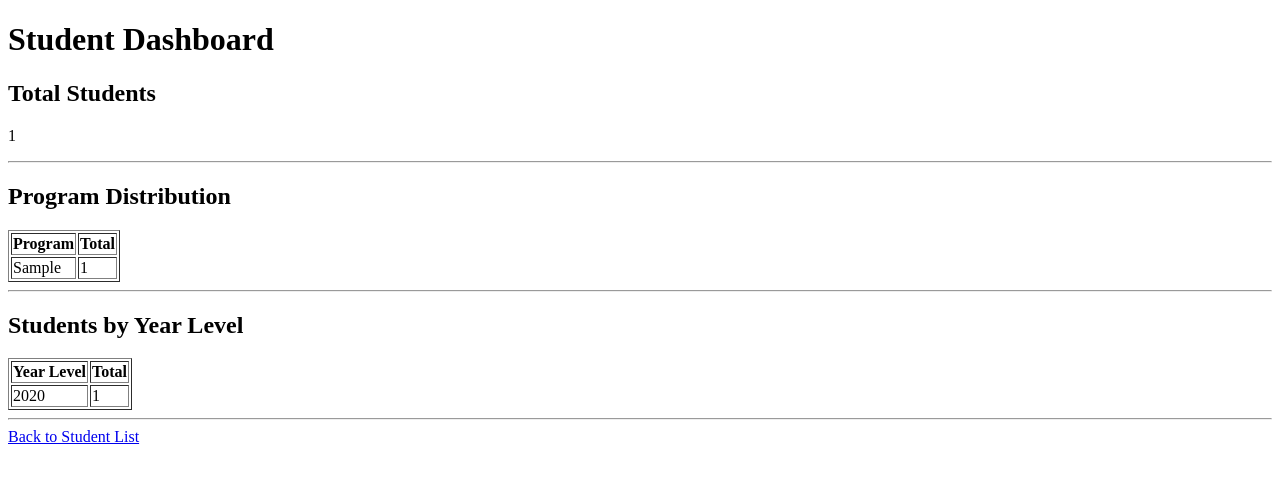
After one commit to jaena10/CJM_DjangoWebApp, a Django app: page /registration/dashboard/ in a window 1280 px wide. The commit adds this page. Shown: the top 483 px of the page. Run offline with Django 5.2, Linux system fonts and the light colour scheme; tables that the repository leaves empty hold one stand-in row (values such as "Sample post").

Commit message:
Add student dashboard for Module 04

```diff
--- /dev/null
+++ b/CJM_DjangoWebApp/registration/templates/registration/student_dashboard.html
@@ -0,0 +1,76 @@
+<!DOCTYPE html>
+<html>
+<head>
+    <title>Student Dashboard</title>
+</head>
+
+<body>
+
+    <h1>Student Dashboard</h1>
+
+    <h2>Total Students</h2>
+
+    <p>
+        {{ total_students }}
+    </p>
+
+    <hr>
+
+    <h2>Program Distribution</h2>
+
+    <table border="1">
+        <tr>
+            <th>Program</th>
+            <th>Total</th>
+        </tr>
+
+        {% for item in program_summary %}
+        <tr>
+            <td>{{ item.program }}</td>
+            <td>{{ item.total }}</td>
+        </tr>
+
+        {% empty %}
+        <tr>
+            <td colspan="2">
+                No program data available.
+            </td>
+        </tr>
+        {% endfor %}
+
+    </table>
+
+    <hr>
+
+    <h2>Students by Year Level</h2>
+
+    <table border="1">
+        <tr>
+            <th>Year Level</th>
+            <th>Total</th>
+        </tr>
+
+        {% for item in year_summary %}
+        <tr>
+            <td>{{ item.year_level }}</td>
+            <td>{{ item.total }}</td>
+        </tr>
+
+        {% empty %}
+        <tr>
+            <td colspan="2">
+                No year-level data available.
+            </td>
+        </tr>
+        {% endfor %}
+
+    </table>
+
+    <hr>
+
+    <a href="{% url 'student_list' %}">
+        Back to Student List
+    </a>
+
+</body>
+</html>
--- a/CJM_DjangoWebApp/registration/urls.py
+++ b/CJM_DjangoWebApp/registration/urls.py
@@ -26,4 +26,11 @@ urlpatterns = [
         views.student_delete,
         name='student_delete'
     ),
+
+    path(
+    'dashboard/',
+    views.student_dashboard,
+    name='student_dashboard'
+),
+
 ]
--- a/CJM_DjangoWebApp/registration/views.py
+++ b/CJM_DjangoWebApp/registration/views.py
@@ -1,6 +1,7 @@
 from django.shortcuts import render, redirect, get_object_or_404
 from .models import Student
 from .forms import StudentForm
+from django.db.models import Count
 
 
 def student_create(request):
@@ -18,7 +19,6 @@ def student_create(request):
         {'form': form}
     )
 
-
 def student_list(request):
     students = Student.objects.all()
     return render(
@@ -26,7 +26,6 @@ def student_list(request):
         'registration/student_list.html',
         {'students': students}
     )
-
 
 def student_update(request, pk):
     student = get_object_or_404(Student, pk=pk)
@@ -52,7 +51,6 @@ def student_update(request, pk):
         }
     )
 
-
 def student_delete(request, pk):
     student = get_object_or_404(Student, pk=pk)
 
@@ -65,3 +63,32 @@ def student_delete(request, pk):
         'registration/student_confirm_delete.html',
         {'student': student}
     )
+
+def student_dashboard(request):
+    students = Student.objects.all()
+
+    total_students = students.count()
+
+    program_summary = (
+        students
+        .values('program')
+        .annotate(total=Count('id'))
+        .order_by('program')
+    )
+
+    year_summary = (
+        students
+        .values('year_level')
+        .annotate(total=Count('id'))
+        .order_by('year_level')
+    )
+
+    return render(
+        request,
+        'registration/student_dashboard.html',
+        {
+            'total_students': total_students,
+            'program_summary': program_summary,
+            'year_summary': year_summary,
+        }
+    )
```
Also changed, not shown: CJM_DjangoWebApp/registration/templates/registration/student_list.html (+6 -1 lines).
